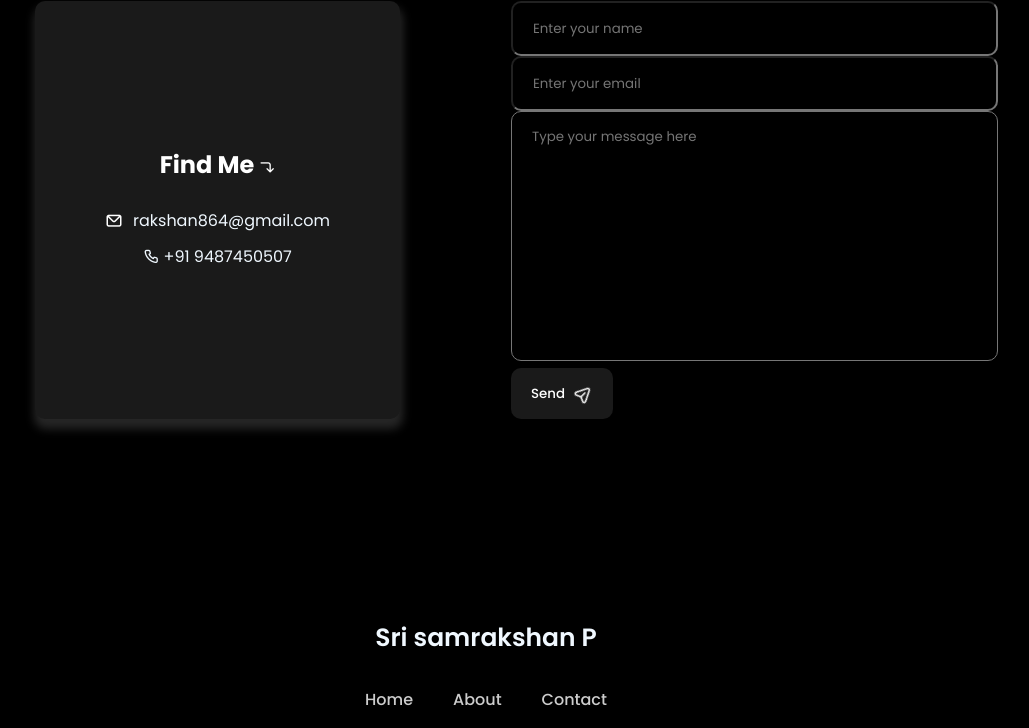
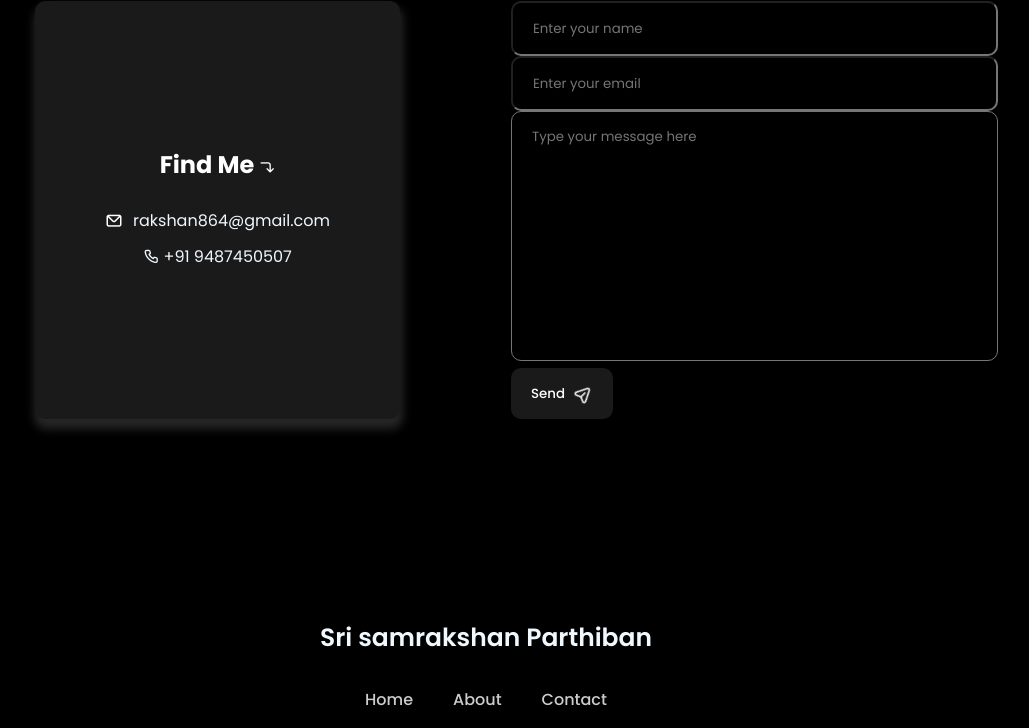
Before and after one commit to Samrakshan-Prog/my_portfolio, a plain HTML site: page index.html in a window 1280 px wide. Shown: the part 3238-3966 px from the top of the page, without its empty margins (154-1183 px from the left). Drawn offline with nearby package versions, Linux system fonts and the light colour scheme.

Commit message:
Update index.html

```diff
--- a/index.html
+++ b/index.html
@@ -1116,7 +1116,7 @@
 
         <footer>
             <div class="top-footer">
-                <p>Sri samrakshan P</p>
+                <p>Sri samrakshan Parthiban</p>
             </div>
             <div class="middle-footer">
                 <ul class="footer-menu">
```
